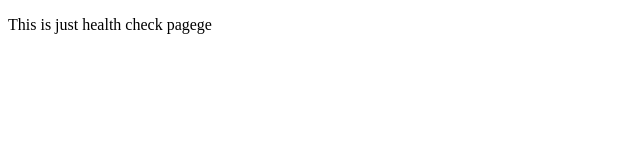
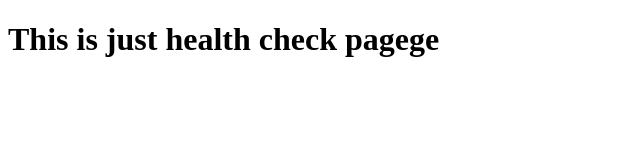
Before and after one commit to rajkumarp85/rajk-webui-app, a plain HTML site: page health.html in a window 1280 px wide. Shown: the whole page, without its empty margins (0-640 px from the left). Drawn offline with Linux system fonts and the light colour scheme.

Commit message:
Updating Healh check page updated1

```diff
--- a/health.html
+++ b/health.html
@@ -6,6 +6,6 @@
     <title>Health Check</title>
 </head>
 <body>
-    <p> This is just health check pagege </p>
+    <h1> This is just health check pagege </h1>
 </body>
 </html>
```
Also changed, not shown: .github/workflows/rajkumar-docker-ci.yaml.
